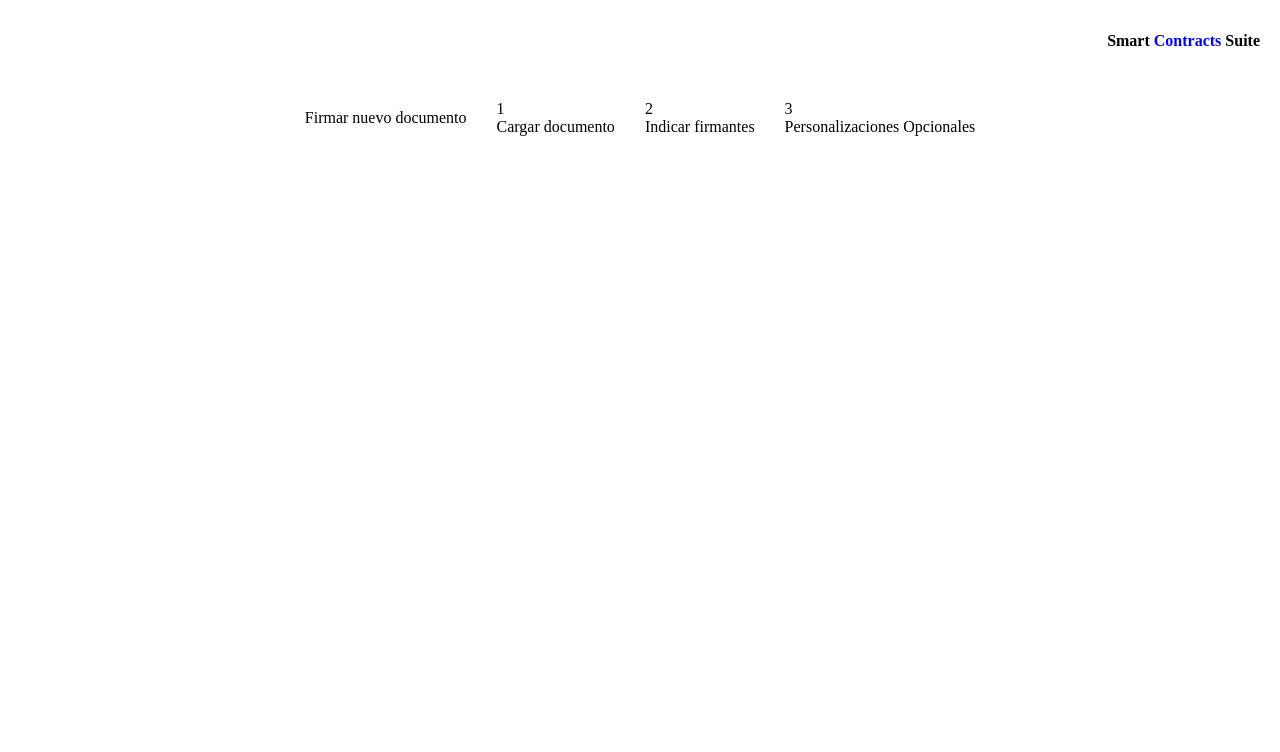
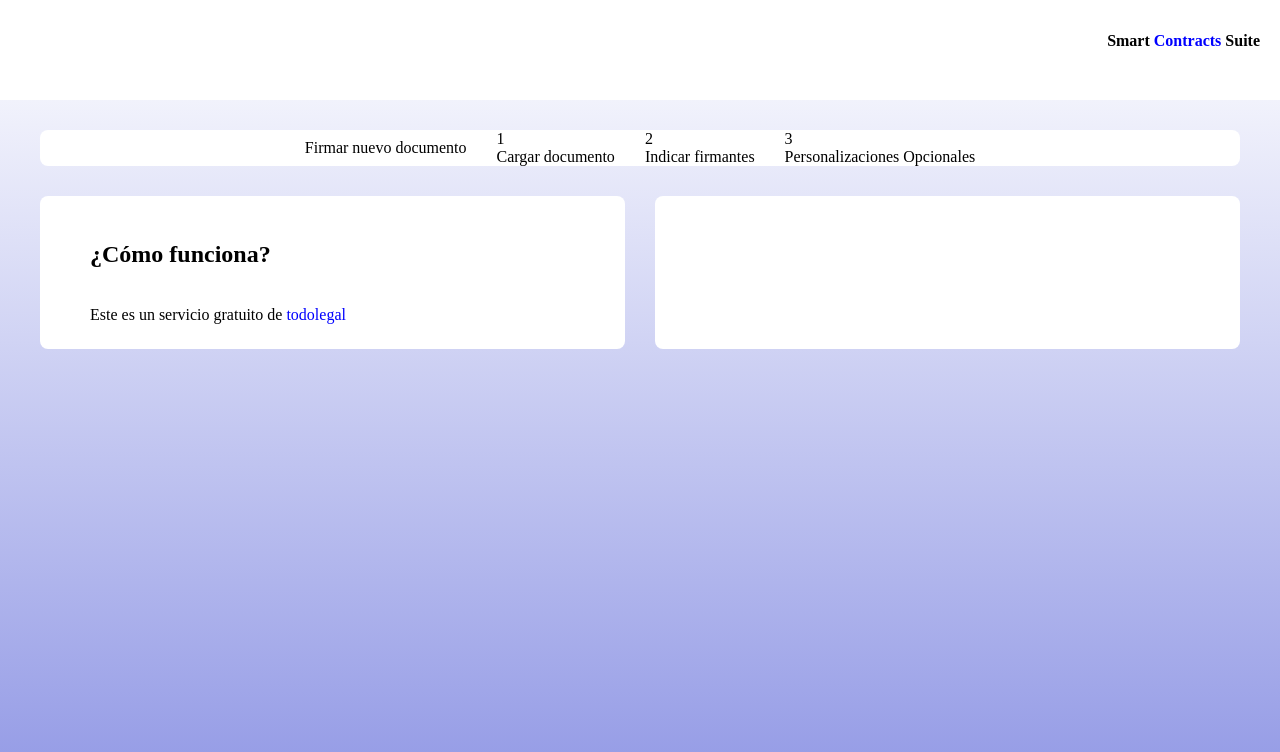
Before and after one commit to dkg-0717/todo-legal, a Vue app: page / in a window 1280 px wide. Shown: the top 752 px of the page. Built offline with nearby package versions, Linux system fonts and the light colour scheme.

Commit message:
Ajustes generales de estilos

```diff
--- a/src/assets/css/header.css
+++ b/src/assets/css/header.css
@@ -1,6 +1,7 @@
 header {
   padding: 10px 20px;
   display: flex;
+  background: #fff;
   align-items: center;
   justify-content: space-between;
 }
--- a/src/assets/css/stepper.css
+++ b/src/assets/css/stepper.css
@@ -2,9 +2,12 @@
   border-radius: 8px;
   background: #fff;
   gap: 30px;
+  width: 100%;
   display: flex;
   align-items: center;
   justify-content: center;
+  margin-inline: auto;
+  max-inline-size: 1200px;
 }
 
 .stepper-list {
--- a/src/components/Stepper/Stepper.vue
+++ b/src/components/Stepper/Stepper.vue
@@ -1,10 +1,23 @@
 <template>
-  <HeaderStepper />
-  <main>
-
+  <main class="stepper-container">
+    <HeaderStepper />
+    <main>
+      <StepOne />
+    </main>
   </main>
 </template>
 
 <script setup>
 import HeaderStepper from './HeaderStepper.vue';
+import StepOne from './steps/StepOne.vue'
 </script>
+
+<style scoped>
+.stepper-container {
+  gap: 30px;
+  display: flex;
+  margin-block-start: 30px;
+  justify-content: center;
+  flex-direction: column;
+}
+</style>
--- /dev/null
+++ b/src/components/Stepper/steps/StepOne.vue
@@ -0,0 +1,27 @@
+<template>
+  <main class="step-1">
+    <section class="section">
+      <h1>¿Cómo funciona?</h1>
+      <img src="" alt="">
+      <p>Este es un servicio gratuito de <span class="txt-blue">todolegal</span></p>
+    </section>
+    <section class="section">
+    </section>
+  </main>
+</template>
+
+<style scoped>
+.step-1 {
+  gap: 30px;
+  margin-inline: auto;
+  max-inline-size: 1200px;
+  display: grid;
+  grid-template-columns: 1fr 1fr;
+}
+
+.section {
+  padding: 25px 50px;
+  background: #fff;
+  border-radius: 8px;
+}
+</style>
--- a/src/style.css
+++ b/src/style.css
@@ -5,6 +5,8 @@
 body {
   margin: 0;
   padding: 0;
+  min-height: 100vh;
+  background: linear-gradient(#fff, #9198e5);
 }
 
 p {
```
